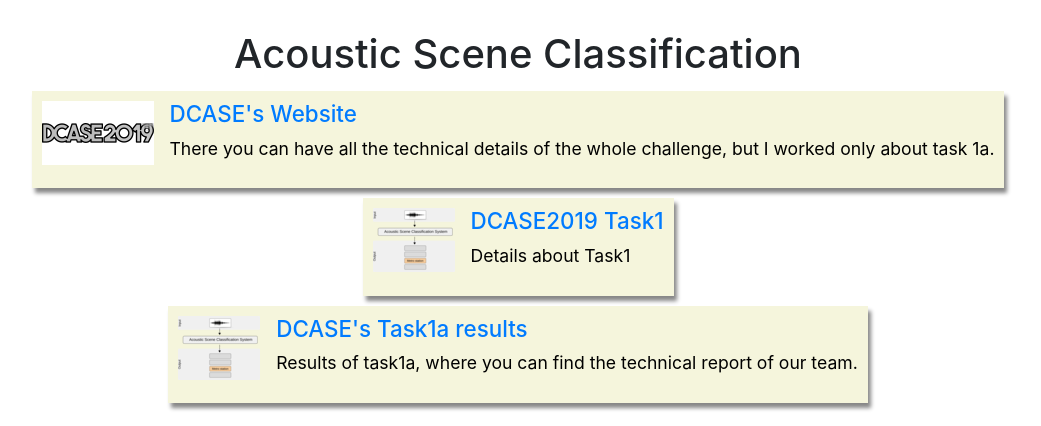
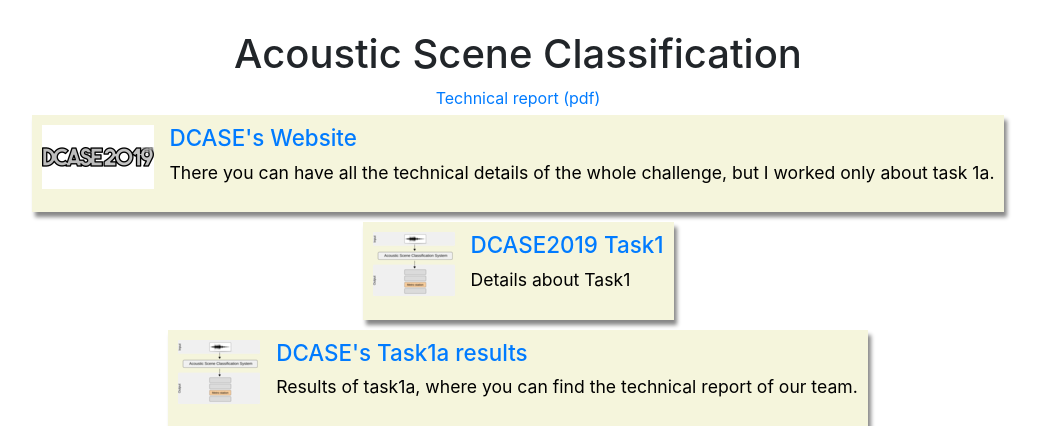
Before and after one commit to ValentinBilot/PersonalWebSite, a Node server app: page /asc in a window 1280 px wide. Shown: the part 106-532 px from the top of the page, without its empty margins (122-1163 px from the left). Run offline with Node 20, Linux system fonts and the light colour scheme; some libraries are stand-ins or nearby versions.

Commit message:
add tech report dcase

```diff
--- a/views/asc.twig
+++ b/views/asc.twig
@@ -7,6 +7,7 @@
 <div class="main">
 
 <h1>Acoustic Scene Classification</h1>
+<a href="dcase_report.pdf">Technical report (pdf)</a>
 
     <a href="http://dcase.community/challenge2019">
     <div class="media">
```
Also changed, not shown: 1 other file.
